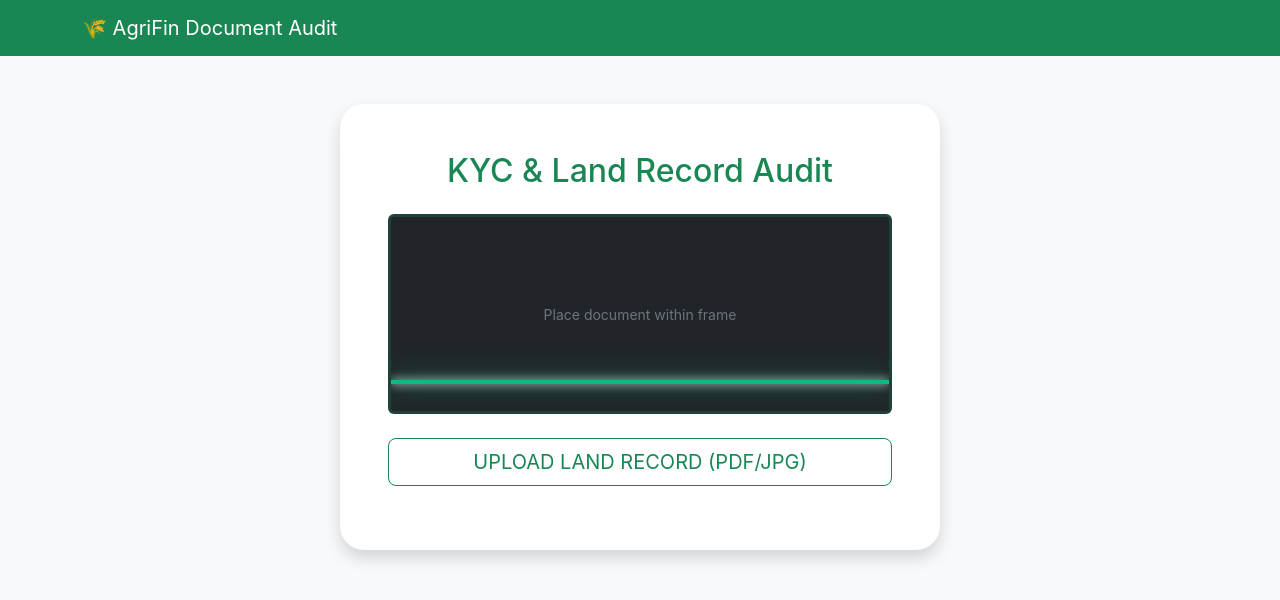
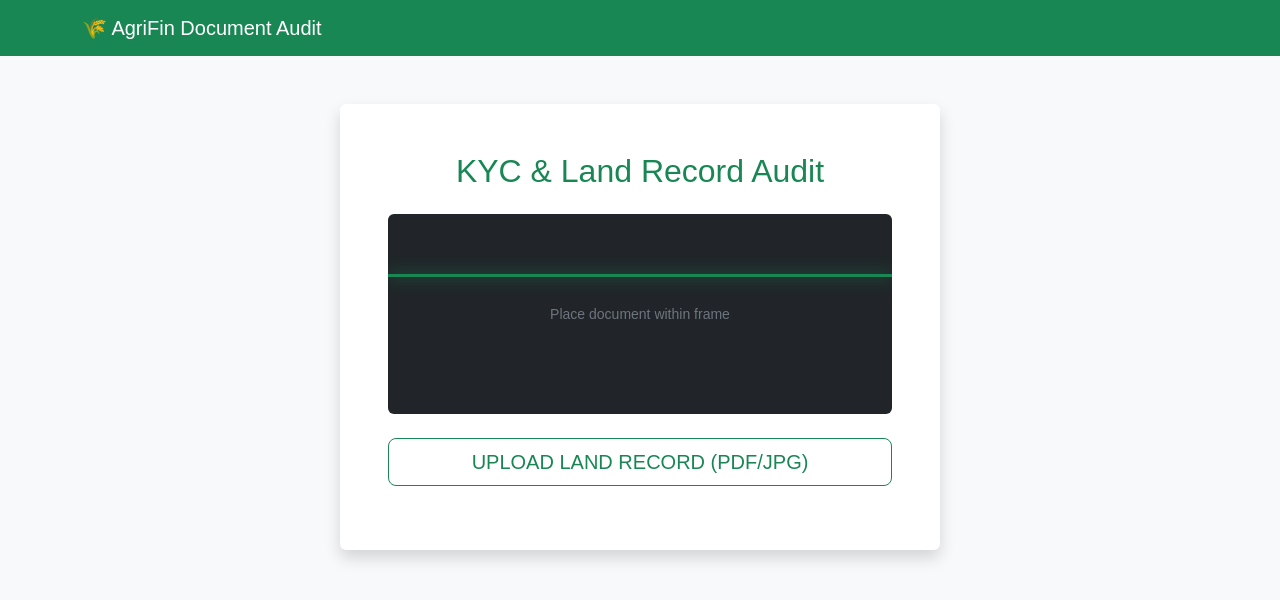
Before and after one commit to TM1476/AgriFin, a Flask app: page /audit in a window 1280 px wide. Shown: the top 600 px of the page. Run offline with Flask 3, Linux system fonts and the light colour scheme.

Commit message:
Update style.css

```diff
--- a/static/css/style.css
+++ b/static/css/style.css
@@ -1,119 +1,56 @@
-/* --- AGRI-FINTECH GLOBAL THEME --- */
-:root {
-    --agri-green: #198754;      /* Bootstrap Success Green */
-    --agri-emerald: #10b981;    /* Accent Emerald */
-    --light-bg: #f8f9fa;        /* Soft background */
-    --white: #ffffff;
-    --dark-text: #212529;
+body {
+    font-family: 'Arial', sans-serif;
+    background-color: #f8f9fa;
 }
 
-body {
-    margin: 0;
-    padding: 0;
-    background-color: var(--light-bg);
-    color: var(--dark-text);
-    font-family: 'Inter', 'Segoe UI', Arial, sans-serif;
-    overflow-x: hidden;
-}
-
-/* --- HERO SECTION --- */
 .hero {
-    height: 85vh;
-    /* High-quality agriculture background with a professional dark overlay */
-    background: linear-gradient(rgba(0,0,0,0.6), rgba(0,0,0,0.6)),
-                url("https://images.unsplash.com/photo-1500382017468-9049fed747ef");
+    height: 90vh;
+    background-image: linear-gradient(rgba(0,0,0,0.6), rgba(0,0,0,0.6)),
+                    url("https://images.unsplash.com/photo-1500382017468-9049fed747ef");
     background-size: cover;
     background-position: center;
     display: flex;
     align-items: center;
-    justify-content: center;
     color: white;
-    text-align: center;
 }
 
 .hero h1 {
-    font-size: 3.5rem;
-    font-weight: 800;
-    letter-spacing: -1px;
-    margin-bottom: 1.5rem;
+    font-size: 50px;
+    font-weight: bold;
 }
 
-/* --- BOOTSTRAP CARD ENHANCEMENTS --- */
+.features { padding: 60px; }
+
 .card {
+    transition: 0.3s;
     border: none;
-    border-radius: 1.5rem;
-    transition: all 0.3s cubic-bezier(0.4, 0, 0.2, 1);
-    box-shadow: 0 4px 20px rgba(0,0,0,0.05);
+    box-shadow: 0 4px 15px rgba(0,0,0,0.1);
 }
 
 .card:hover {
-    transform: translateY(-10px);
-    box-shadow: 0 15px 40px rgba(25, 135, 84, 0.15);
+    transform: scale(1.05);
+    box-shadow: 0 10px 20px rgba(25, 135, 84, 0.2);
 }
 
-/* --- MODULE 4a: FLOATING ACTION BUTTON (FAB) --- */
-.fab {
-    position: fixed;
-    bottom: 35px;
-    right: 35px;
-    width: 75px;
-    height: 75px;
-    background: var(--agri-green);
-    border-radius: 50%;
-    display: flex;
-    align-items: center;
-    justify-content: center;
-    font-size: 1.2rem;
-    color: white;
-    text-decoration: none;
-    font-weight: bold;
-    box-shadow: 0 10px 30px rgba(25, 135, 84, 0.3);
-    transition: all 0.3s ease;
-    z-index: 1000;
-}
-
-.fab:hover {
-    transform: scale(1.1) rotate(5deg);
-    color: white;
-    box-shadow: 0 15px 35px rgba(25, 135, 84, 0.4);
-}
-
-/* --- MODULE 3b: AI SCAN ANIMATION (AUDIT PAGE) --- */
+/* AI Scan Animation */
 .scan-area {
     position: relative;
-    height: 220px;
-    background: #0f172a; /* Dark background for scan contrast */
-    border-radius: 1.25rem;
+    height: 150px;
+    background: #000;
+    border-radius: 1rem;
     overflow: hidden;
-    border: 3px solid rgba(25, 135, 84, 0.3);
 }
 
 .scan-line {
     width: 100%;
-    height: 4px;
-    background: var(--agri-emerald);
+    height: 3px;
+    background: #198754;
     position: absolute;
-    /* The core laser scanning movement */
-    animation: scan-move 2.5s infinite ease-in-out;
-    box-shadow: 0 0 25px var(--agri-emerald), 0 0 10px white;
-    z-index: 10;
+    animation: scan-move 2s infinite linear;
+    box-shadow: 0 0 15px #198754;
 }
 
 @keyframes scan-move {
-    0% { top: 0%; }
-    50% { top: 100%; }
-    100% { top: 0%; }
+    from { top: 0; }
+    to { top: 100%; }
 }
-
-/* --- GLASS EFFECT (OPTIONAL FOR LOGIN) --- */
-.glass {
-    background: rgba(255, 255, 255, 0.9);
-    backdrop-filter: blur(12px);
-    border: 1px solid rgba(255, 255, 255, 0.3);
-    border-radius: 2rem;
-}
-
-/* --- UTILITIES --- */
-.text-success { color: var(--agri-green) !important; }
-.btn-success { background-color: var(--agri-green); border: none; }
-.btn-success:hover { background-color: #157347; transform: scale(1.02); }
```
